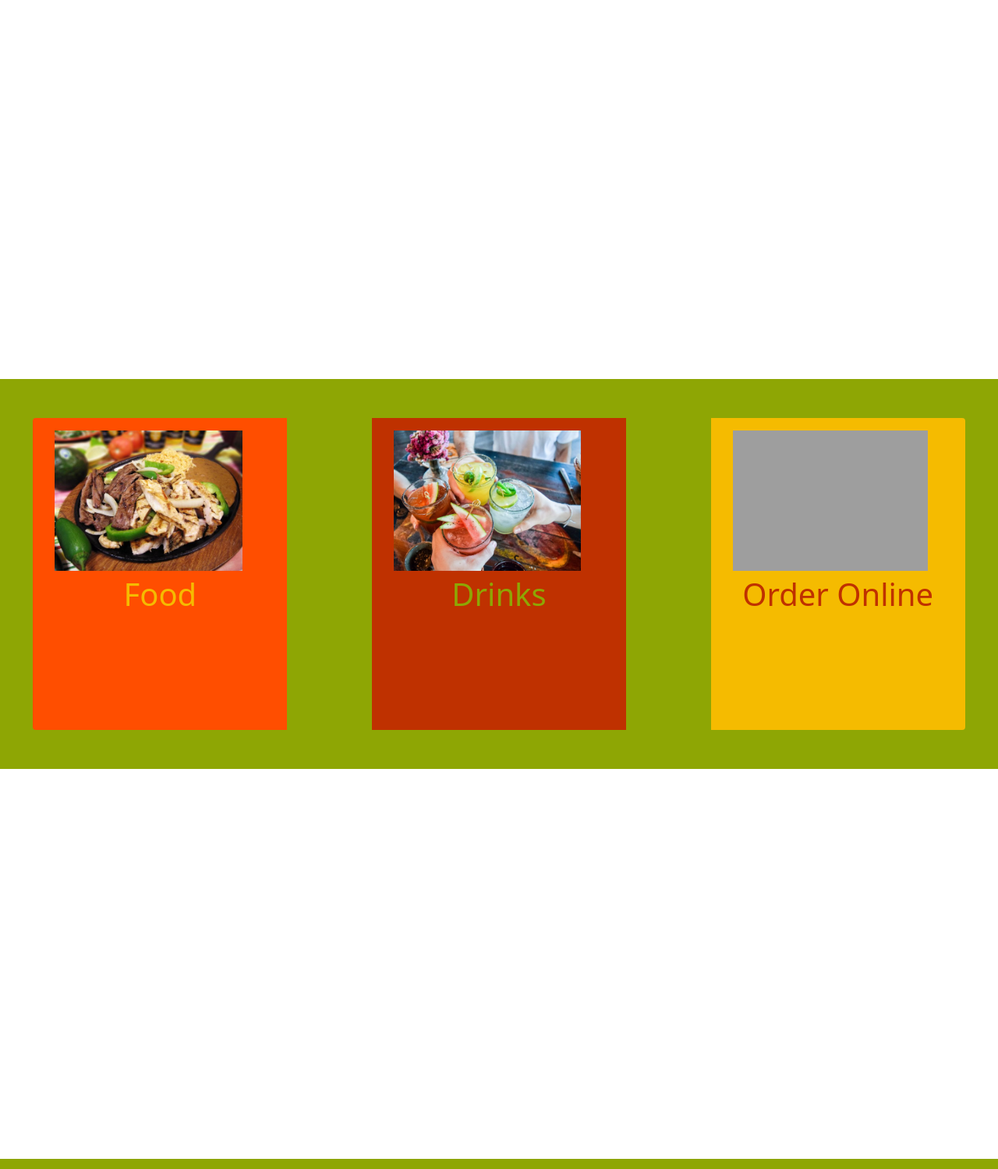
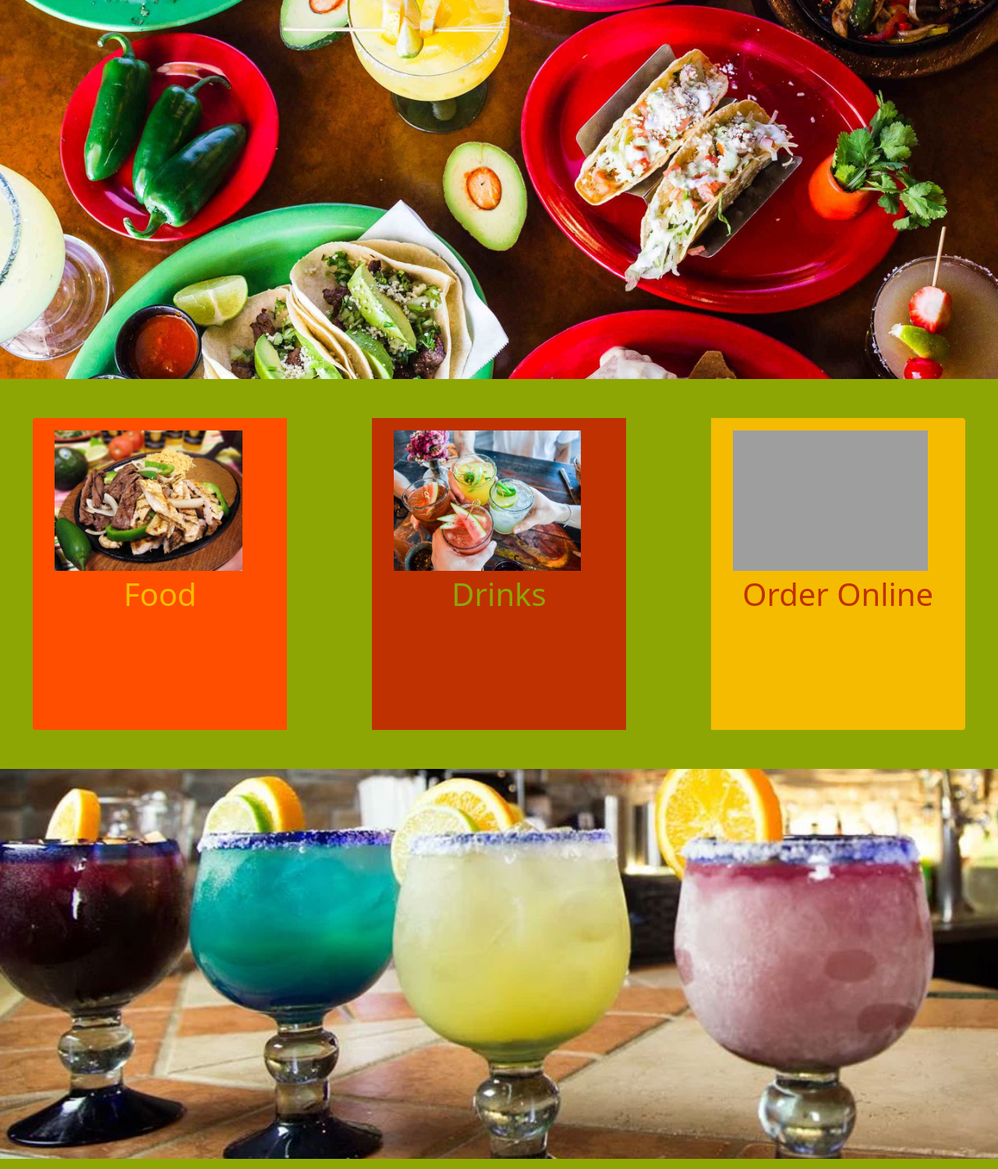
Before and after one commit to vlcgreen/restaurant, a plain HTML site: page index.html in a window 1280 px wide. Shown: the part 254-1753 px from the top of the page at 78% size. Drawn offline with nearby package versions, Linux system fonts and the light colour scheme; grey boxes are pictures that could not be loaded.

Commit message:
parallax fix

```diff
--- a/CSS/body.css
+++ b/CSS/body.css
@@ -67,7 +67,7 @@ body{
 }
 .parallax{
     /* The image used */
-    background-image: url("/HTML-CSS/Homework/Restaurant/Images/menu.jpg");
+    background-image: url("/Restaurant/Images/menu.jpg");
     /* Set a specific height */
     height: 500px;
     /* Create the parallax scrolling effect */
@@ -78,7 +78,7 @@ body{
 }
 .parallax2{
     /* The image used */
-    background-image: url("/HTML-CSS/Homework/Restaurant/Images/margaritas.jpg");
+    background-image: url("/Restaurant/Images/margaritas.jpg");
     /* Set a specific height */
     height: 500px;
     /* Create the parallax scrolling effect */
```
